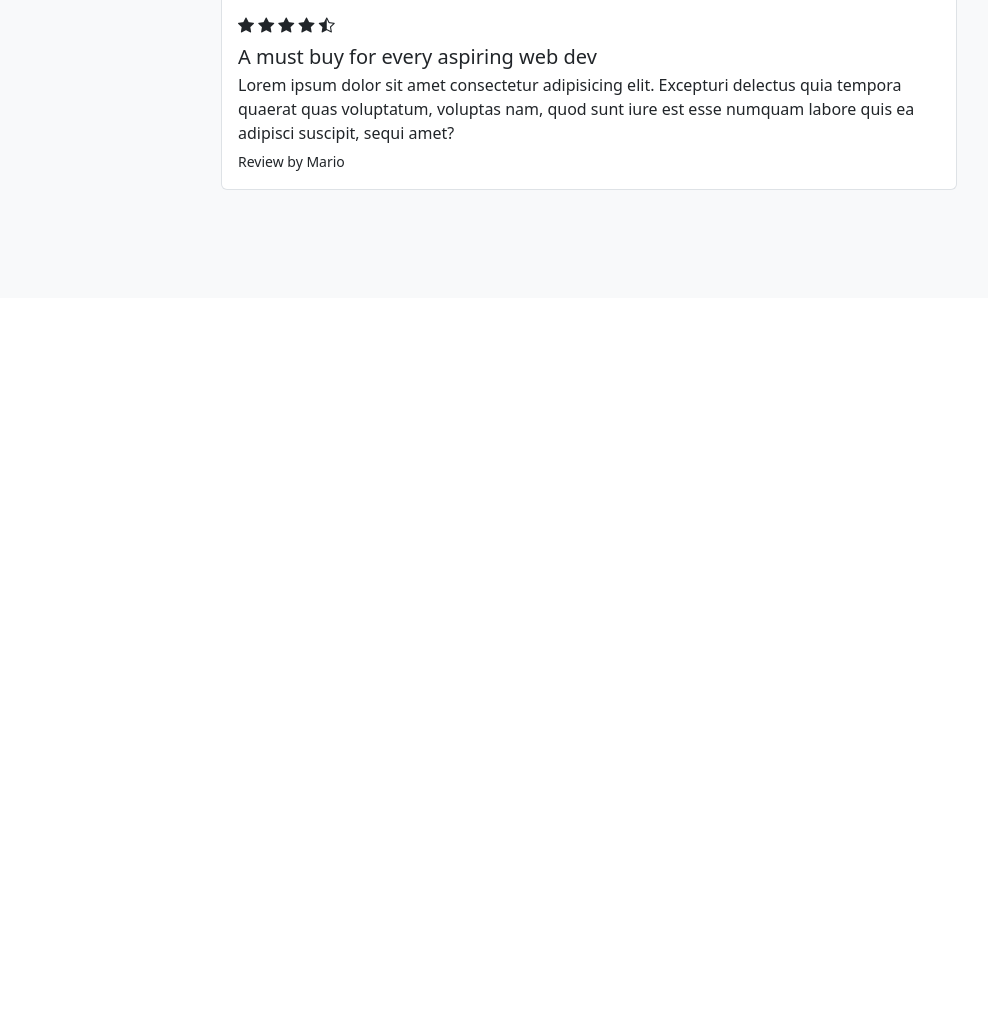
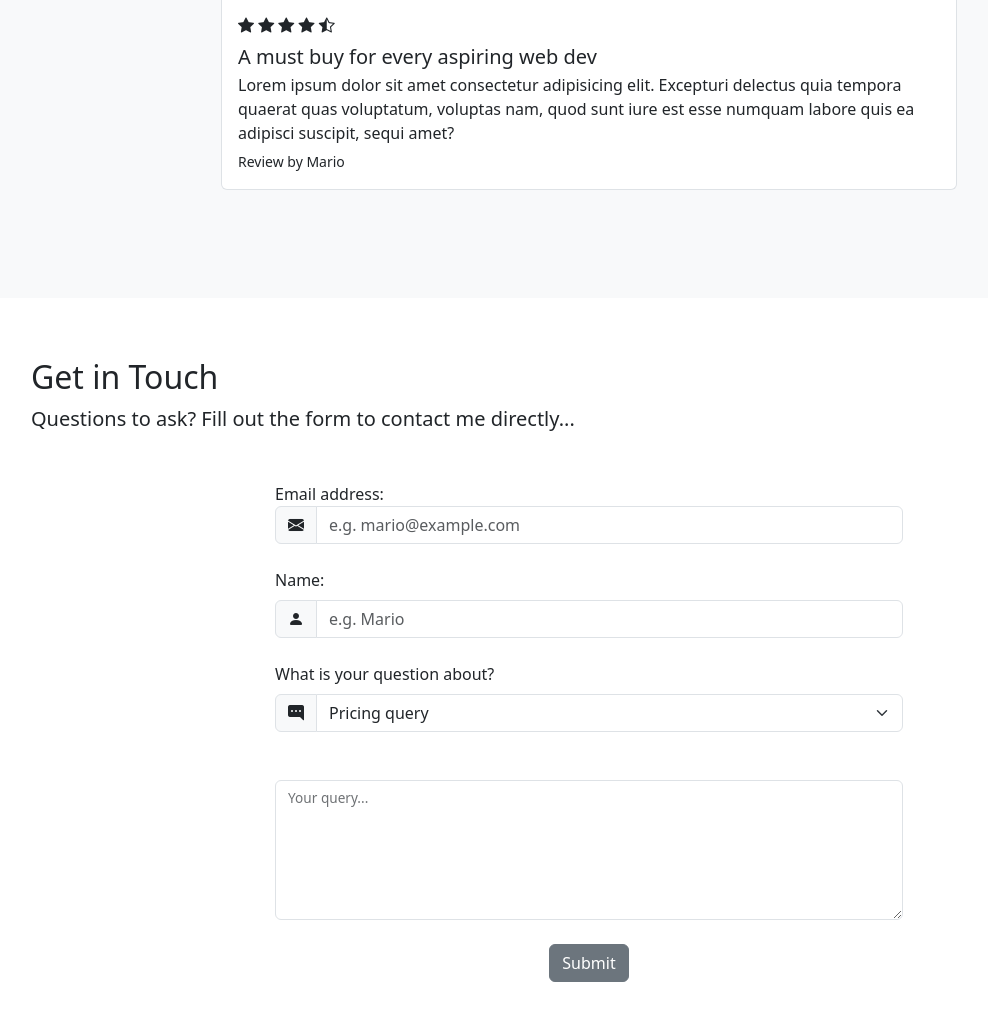
Before and after one commit to nicholasleexyz/practice-bootstrap, a plain HTML site: page index.html in a window 1280 px wide. Shown: the part 3553-4573 px from the top of the page, without its empty margins (51-1039 px from the left). Before the commit the page ends 3851 px from the top, so only its background shows below. Drawn offline with nearby package versions, Linux system fonts and the light colour scheme.

Commit message:
video 14 - form

```diff
--- a/index.html
+++ b/index.html
@@ -377,8 +377,58 @@
         </div>
     </section>
 
+    <!-- contact form -->
+    <!-- form-control, form-label, form-select, input-group, input-group-text -->
+    <section id="contact">
+        <div class="container-lg">
+            <h2>Get in Touch</h2>
+            <p class="lead">Questions to ask? Fill out the form to contact me directly...</p>
+        </div>
+        <div class="row justify-content-center my-5">
+            <div class="col-lg-6">
+                <form>
+                    <label for="email" class="from-label">Email address:</label>
+                    <div class="mb-4 input-group">
+                        <span class="input-group-text">
+                            <i class="bi bi-envelope-fill"></i>
+                        </span>
+                        <input type="email" class="form-control" id="email" placeholder="e.g. mario@example.com">
+                    </div>
 
-    <!-- contact form -->
+                    <label for="name" class="form-label">Name:</label>
+                    <div class="input-group mb-4">
+                        <span class="input-group-text">
+                            <i class="bi bi-person-fill"></i>
+                        </span>
+                        <input type="text" class="form-control" id="name" placeholder="e.g. Mario">
+                    </div>
+
+                    <label for="subject" class="form-label">What is your question about?</label>
+                    <div class="input-group mb-4">
+
+                        <span class="input-group-text">
+                            <i class="bi bi-chat-right-dots-fill"></i>
+                        </span>
+                        <select id="subject" class="form-select">
+                            <option value="pricing">Pricing query</option>
+                            <option value="content">Content query</option>
+                            <option value="other">Other query</option>
+                        </select>
+
+                    </div>
+
+                    <div class="form-floating mb-4 mt-5">
+                        <textarea style="height: 140px" id="query" class="form-control"></textarea>
+                        <label for="query">Your query...</label>
+                    </div>
+
+                    <div class="mb-4 text-center">
+                        <button type="submit" class="btn btn-secondary">Submit</button>
+                    </div>
+                </form>
+            </div>
+        </div>
+    </section>
 
     <!-- get updates / modal trigger -->
 
```
